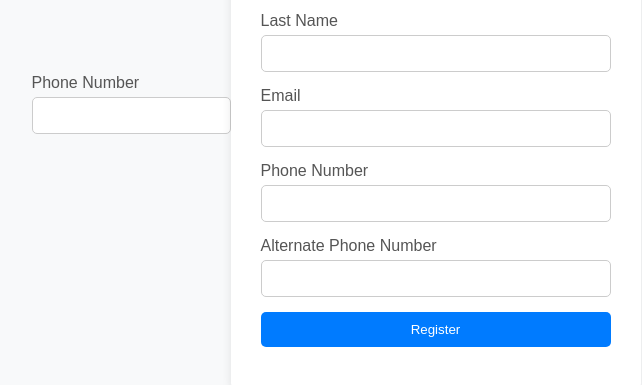
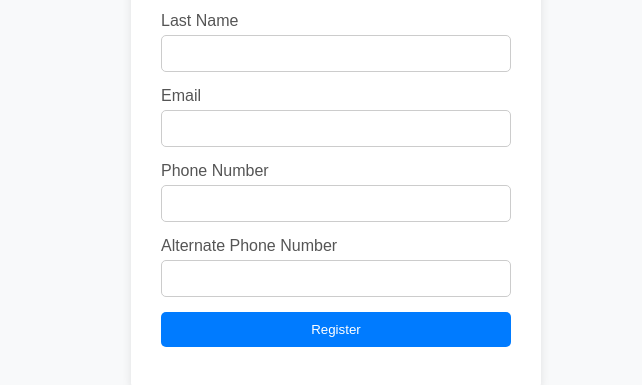
Before and after one commit to LasinkarSukrutha31/23265A0504, a plain HTML site: page Exp2/EventRegistrationForm.html in a window 1280 px wide. Shown: the part 289-674 px from the top of the page, without its empty margins (304-946 px from the left). Drawn offline with Linux system fonts and the light colour scheme.

Commit message:
Update EventRegistrationForm.html

```diff
--- a/Exp2/EventRegistrationForm.html
+++ b/Exp2/EventRegistrationForm.html
@@ -71,10 +71,6 @@
 				margin-top:15px;
 			}
 		</style>
-<div class="input-box">
-                                        <label for="phNo">Phone Number</label>
-                                        <input type="text" id="phNo" name="phNo" pattern="\d{10}" >
-                                </div>
 	</head>
 	<body>
 		<div class="form-container">
```
